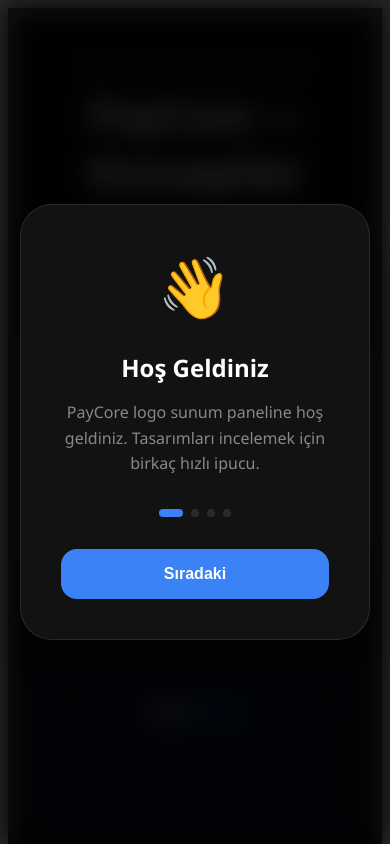
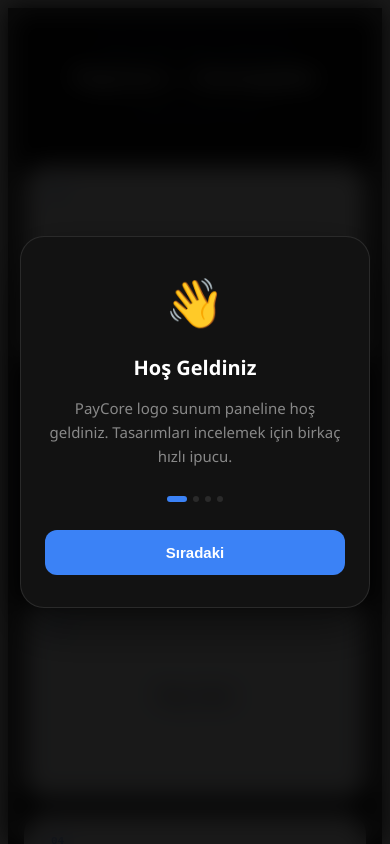
Before and after one commit to boraduran12331-code/paycore, a React (Vite) app: page / in a window 390 px wide. Shown: the top 844 px of the page. Built offline with nearby package versions, Linux system fonts and the light colour scheme.

Commit message:
UI: Improve responsiveness for mobile and tablet views

```diff
--- a/src/App.jsx
+++ b/src/App.jsx
@@ -94,10 +94,12 @@ export default function PayCoreLogoShowcase() {
         <div style={{
             minHeight: "100vh",
             background: "#0A0A0A",
-            padding: "40px 24px",
-            fontFamily: "'Segoe UI', -apple-system, sans-serif"
+            padding: "20px 16px",
+            fontFamily: "'Segoe UI', -apple-system, sans-serif",
+            boxSizing: "border-box"
         }}>
             <style>{`
+                * { box-sizing: border-box; }
                 @keyframes fadeIn {
                     from { opacity: 0; transform: scale(0.95); }
                     to { opacity: 1; transform: scale(1); }
@@ -106,23 +108,36 @@ export default function PayCoreLogoShowcase() {
                     from { opacity: 0; transform: translateY(20px); }
                     to { opacity: 1; transform: translateY(0); }
                 }
+                .concept-grid {
+                    display: grid;
+                    grid-template-columns: repeat(1, 1fr);
+                    gap: 16px;
+                }
+                @media (min-width: 640px) {
+                    .concept-grid { grid-template-columns: repeat(2, 1fr); gap: 20px; }
+                }
+                @media (min-width: 1024px) {
+                    .concept-grid { grid-template-columns: repeat(3, 1fr); gap: 24px; }
+                }
                 .concept-card:hover img {
                     transform: scale(1.05);
+                }
+                .nav-btn {
+                    width: 44px; height: 44px;
+                }
+                @media (min-width: 768px) {
+                    .nav-btn { width: 60px; height: 60px; }
                 }
             `}</style>
 
             <div style={{ maxWidth: "1200px", margin: "0 auto" }}>
-                <div style={{ marginBottom: "60px", textAlign: "center" }}>
-                    <p style={{ fontSize: "11px", fontWeight: 600, color: "#3B82F6", letterSpacing: "4px", textTransform: "uppercase", marginBottom: "12px" }}>Logo Redesign Proposal</p>
-                    <h1 style={{ fontSize: "42px", fontWeight: 800, color: "#FFFFFF", letterSpacing: "-1.5px", margin: 0 }}>PayCore — Konseptler</h1>
-                    <p style={{ fontSize: "16px", color: "#64748B", marginTop: "16px", lineHeight: 1.6 }}>Ödeme yöntemi markası için {concepts.length} farklı görsel çalışma</p>
+                <div style={{ marginBottom: "40px", textAlign: "center", padding: "0 10px" }}>
+                    <p style={{ fontSize: "10px", fontWeight: 600, color: "#3B82F6", letterSpacing: "3px", textTransform: "uppercase", marginBottom: "8px" }}>Logo Redesign Proposal</p>
+                    <h1 style={{ fontSize: "clamp(24px, 5vw, 42px)", fontWeight: 800, color: "#FFFFFF", letterSpacing: "-1px", margin: 0 }}>PayCore — Konseptler</h1>
+                    <p style={{ fontSize: "14px", color: "#64748B", marginTop: "12px", lineHeight: 1.5 }}>{concepts.length} farklı tasarım yönü</p>
                 </div>
 
-                <div style={{
-                    display: "grid",
-                    gridTemplateColumns: "repeat(auto-fill, minmax(280px, 1fr))",
-                    gap: "24px"
-                }}>
+                <div className="concept-grid">
                     {concepts.map((c, index) => (
                         <div
                             key={c.id}
@@ -130,8 +145,8 @@ export default function PayCoreLogoShowcase() {
                             onClick={() => setFullscreen(c)}
                             style={{
                                 background: c.bg,
-                                borderRadius: "24px",
-                                height: "240px",
+                                borderRadius: "20px",
+                                height: "200px",
                                 cursor: "pointer",
                                 display: "flex",
                                 alignItems: "center",
@@ -140,17 +155,17 @@ export default function PayCoreLogoShowcase() {
                                 position: "relative",
                                 overflow: "hidden",
                                 border: "1px solid rgba(255,255,255,0.05)",
-                                boxShadow: "0 10px 30px rgba(0,0,0,0.2)"
+                                boxShadow: "0 8px 24px rgba(0,0,0,0.15)"
                             }}
                         >
                             <div style={{
-                                position: "absolute", top: "20px", left: "20px",
-                                fontSize: "12px", fontWeight: 800,
+                                position: "absolute", top: "16px", left: "16px",
+                                fontSize: "11px", fontWeight: 800,
                                 zIndex: 10,
                                 color: c.bg === "#FFFFFF" || c.bg === "#F8FAFC" || c.bg === "#F1F5F9" ? "#3B82F6" : "#FFFFFF",
                                 background: c.bg === "#FFFFFF" || c.bg === "#F8FAFC" || c.bg === "#F1F5F9" ? "rgba(59, 130, 246, 0.1)" : "rgba(255,255,255,0.15)",
-                                padding: "6px 12px",
-                                borderRadius: "100px",
+                                padding: "4px 10px",
+                                borderRadius: "8px",
                                 backdropFilter: "blur(5px)",
                                 fontFamily: "'Courier New', monospace"
                             }}>
@@ -161,8 +176,8 @@ export default function PayCoreLogoShowcase() {
                                 src={c.image}
                                 alt={c.name}
                                 style={{
-                                    width: "80%",
-                                    height: "80%",
+                                    width: "75%",
+                                    height: "75%",
                                     objectFit: "contain",
                                     transition: "transform 0.5s cubic-bezier(0.4, 0, 0.2, 1)"
                                 }}
@@ -177,7 +192,7 @@ export default function PayCoreLogoShowcase() {
                 <div style={{
                     position: "fixed",
                     top: 0, left: 0, right: 0, bottom: 0,
-                    background: "rgba(0,0,0,0.85)",
+                    background: "rgba(0,0,0,0.9)",
                     backdropFilter: "blur(12px)",
                     zIndex: 2000,
                     display: "flex",
@@ -186,32 +201,32 @@ export default function PayCoreLogoShowcase() {
                     padding: "20px"
                 }}>
                     <div style={{
-                        maxWidth: "400px",
+                        maxWidth: "360px",
                         width: "100%",
                         background: "#121212",
-                        borderRadius: "32px",
+                        borderRadius: "24px",
                         border: "1px solid rgba(255,255,255,0.1)",
-                        padding: "40px",
+                        padding: "32px 24px",
                         textAlign: "center",
-                        boxShadow: "0 30px 60px rgba(0,0,0,0.5)",
+                        boxShadow: "0 20px 50px rgba(0,0,0,0.5)",
                         animation: "fadeIn 0.5s cubic-bezier(0.16, 1, 0.3, 1)"
                     }}>
-                        <div style={{ fontSize: "60px", marginBottom: "24px" }}>
+                        <div style={{ fontSize: "48px", marginBottom: "20px" }}>
                             {tutorialSteps[tutorialIndex].icon}
                         </div>
-                        <h2 style={{ color: "#FFF", fontSize: "24px", fontWeight: 800, marginBottom: "16px" }}>
+                        <h2 style={{ color: "#FFF", fontSize: "20px", fontWeight: 800, marginBottom: "12px" }}>
                             {tutorialSteps[tutorialIndex].title}
                         </h2>
-                        <p style={{ color: "#888", fontSize: "16px", lineHeight: 1.6, marginBottom: "32px" }}>
+                        <p style={{ color: "#888", fontSize: "15px", lineHeight: 1.6, marginBottom: "28px" }}>
                             {tutorialSteps[tutorialIndex].text}
                         </p>
 
-                        <div style={{ display: "flex", justifyContent: "center", gap: "8px", marginBottom: "32px" }}>
+                        <div style={{ display: "flex", justifyContent: "center", gap: "6px", marginBottom: "28px" }}>
                             {tutorialSteps.map((_, idx) => (
                                 <div key={idx} style={{
-                                    width: idx === tutorialIndex ? "24px" : "8px",
-                                    height: "8px",
-                                    borderRadius: "4px",
+                                    width: idx === tutorialIndex ? "20px" : "6px",
+                                    height: "6px",
+                                    borderRadius: "3px",
                                     background: idx === tutorialIndex ? "#3B82F6" : "rgba(255,255,255,0.1)",
                                     transition: "all 0.3s ease"
                                 }} />
@@ -222,15 +237,14 @@ export default function PayCoreLogoShowcase() {
                             onClick={nextStep}
                             style={{
                                 width: "100%",
-                                padding: "16px",
-                                borderRadius: "16px",
+                                padding: "14px",
+                                borderRadius: "12px",
                                 background: "#3B82F6",
                                 color: "#FFF",
                                 border: "none",
-                                fontSize: "16px",
+                                fontSize: "15px",
                                 fontWeight: 600,
-                                cursor: "pointer",
-                                transition: "transform 0.2s"
+                                cursor: "pointer"
                             }}
                         >
                             {tutorialIndex === tutorialSteps.length - 1 ? "Başlayalım" : "Sıradaki"}
@@ -251,36 +265,39 @@ export default function PayCoreLogoShowcase() {
                         display: "flex",
                         alignItems: "center",
                         justifyContent: "center",
-                        padding: "40px",
+                        padding: "20px",
                         cursor: "zoom-out",
                         backdropFilter: "blur(15px)"
                     }}
                 >
+                    {/* Header Info - Desktop View */}
                     <div style={{
                         position: "absolute",
-                        top: "30px",
-                        left: "50%",
-                        transform: "translateX(-50%)",
+                        top: "20px",
+                        display: "flex",
                         background: "rgba(255,255,255,0.08)",
                         backdropFilter: "blur(20px)",
-                        padding: "14px 28px",
+                        padding: "10px 20px",
                         borderRadius: "100px",
                         border: "1px solid rgba(255,255,255,0.1)",
-                        display: "flex",
                         alignItems: "center",
-                        gap: "16px",
+                        gap: "12px",
                         color: "#FFFFFF",
-                        fontSize: "15px",
+                        fontSize: "13px",
                         fontWeight: 600,
                         zIndex: 1001,
                         animation: "slideUp 0.4s ease-out"
                     }}>
                         <span style={{ color: "#3B82F6" }}>#{String(concepts.findIndex(c => c.id === fullscreen.id) + 1).padStart(2, "0")}</span>
-                        <div style={{ width: "1px", height: "16px", background: "rgba(255,255,255,0.2)" }} />
-                        <span>{fullscreen.name.split(" — ")[1] || fullscreen.name}</span>
+                        <div style={{ width: "1px", height: "14px", background: "rgba(255,255,255,0.2)" }} />
+                        <span style={{ whiteSpace: "nowrap", overflow: "hidden", textOverflow: "ellipsis", maxWidth: "150px" }}>
+                            {fullscreen.name.split(" — ")[1] || fullscreen.name}
+                        </span>
                     </div>
 
+                    {/* Navigation Buttons */}
                     <button
+                        className="nav-btn"
                         onClick={(e) => {
                             e.stopPropagation();
                             const currentIndex = concepts.findIndex(c => c.id === fullscreen.id);
@@ -289,22 +306,23 @@ export default function PayCoreLogoShowcase() {
                         }}
                         style={{
                             position: "absolute",
-                            left: "30px",
+                            left: "10px",
                             background: "rgba(255,255,255,0.05)",
                             border: "1px solid rgba(255,255,255,0.1)",
                             color: "#FFFFFF",
-                            width: "60px", height: "60px",
                             borderRadius: "50%",
                             cursor: "pointer",
                             display: "flex",
                             alignItems: "center",
-                            justifyContent: "center"
+                            justifyContent: "center",
+                            zIndex: 1002
                         }}
                     >
-                        <svg width="28" height="28" viewBox="0 0 24 24" fill="none" stroke="currentColor" strokeWidth="2.5" strokeLinecap="round" strokeLinejoin="round"><polyline points="15 18 9 12 15 6"></polyline></svg>
+                        <svg width="24" height="24" viewBox="0 0 24 24" fill="none" stroke="currentColor" strokeWidth="2.5" strokeLinecap="round" strokeLinejoin="round"><polyline points="15 18 9 12 15 6"></polyline></svg>
                     </button>
 
                     <button
+                        className="nav-btn"
                         onClick={(e) => {
                             e.stopPropagation();
                             const currentIndex = concepts.findIndex(c => c.id === fullscreen.id);
@@ -313,19 +331,19 @@ export default function PayCoreLogoShowcase() {
                         }}
                         style={{
                             position: "absolute",
-                            right: "30px",
+                            right: "10px",
                             background: "rgba(255,255,255,0.05)",
                             border: "1px solid rgba(255,255,255,0.1)",
                             color: "#FFFFFF",
-                            width: "60px", height: "60px",
                             borderRadius: "50%",
                             cursor: "pointer",
                             display: "flex",
                             alignItems: "center",
-                            justifyContent: "center"
+                            justifyContent: "center",
+                            zIndex: 1002
                         }}
                     >
-                        <svg width="28" height="28" viewBox="0 0 24 24" fill="none" stroke="currentColor" strokeWidth="2.5" strokeLinecap="round" strokeLinejoin="round"><polyline points="9 18 15 12 9 6"></polyline></svg>
+                        <svg width="24" height="24" viewBox="0 0 24 24" fill="none" stroke="currentColor" strokeWidth="2.5" strokeLinecap="round" strokeLinejoin="round"><polyline points="9 18 15 12 9 6"></polyline></svg>
                     </button>
 
                     <img
@@ -333,37 +351,39 @@ export default function PayCoreLogoShowcase() {
                         src={fullscreen.image}
                         alt={fullscreen.name}
                         style={{
-                            maxWidth: "85%",
-                            maxHeight: "80%",
+                            maxWidth: "90%",
+                            maxHeight: "70%",
                             objectFit: "contain",
-                            borderRadius: "16px",
-                            boxShadow: "0 30px 70px rgba(0,0,0,0.8)",
+                            borderRadius: "12px",
+                            boxShadow: "0 20px 60px rgba(0,0,0,0.8)",
                             animation: "fadeIn 0.4s cubic-bezier(0.16, 1, 0.3, 1)"
                         }}
                     />
 
+                    {/* Download Button */}
                     <button
                         onClick={(e) => handleDownload(e, fullscreen.image, `PayCore_Konsept_${fullscreen.id}.png`)}
                         style={{
                             position: "absolute",
-                            bottom: "40px",
+                            bottom: "30px",
                             background: "#3B82F6",
                             color: "#FFFFFF",
                             border: "none",
-                            padding: "16px 32px",
-                            borderRadius: "14px",
-                            fontSize: "16px",
+                            padding: "14px 28px",
+                            borderRadius: "12px",
+                            fontSize: "14px",
                             fontWeight: 700,
                             cursor: "pointer",
                             display: "flex",
                             alignItems: "center",
-                            gap: "12px",
-                            boxShadow: "0 15px 30px rgba(59, 130, 246, 0.4)",
-                            animation: "slideUp 0.5s ease-out"
+                            gap: "8px",
+                            boxShadow: "0 12px 24px rgba(59, 130, 246, 0.4)",
+                            animation: "slideUp 0.5s ease-out",
+                            zIndex: 1002
                         }}
                     >
-                        <svg width="22" height="22" viewBox="0 0 24 24" fill="none" stroke="currentColor" strokeWidth="2.5" strokeLinecap="round" strokeLinejoin="round"><path d="M21 15v4a2 2 0 0 1-2 2H5a2 2 0 0 1-2-2v-4"></path><polyline points="7 10 12 15 17 10"></polyline><line x1="12" y1="15" x2="12" y2="3"></line></svg>
-                        İndir (PNG)
+                        <svg width="18" height="18" viewBox="0 0 24 24" fill="none" stroke="currentColor" strokeWidth="2.5" strokeLinecap="round" strokeLinejoin="round"><path d="M21 15v4a2 2 0 0 1-2 2H5a2 2 0 0 1-2-2v-4"></path><polyline points="7 10 12 15 17 10"></polyline><line x1="12" y1="15" x2="12" y2="3"></line></svg>
+                        İndir
                     </button>
                 </div>
             )}
```
